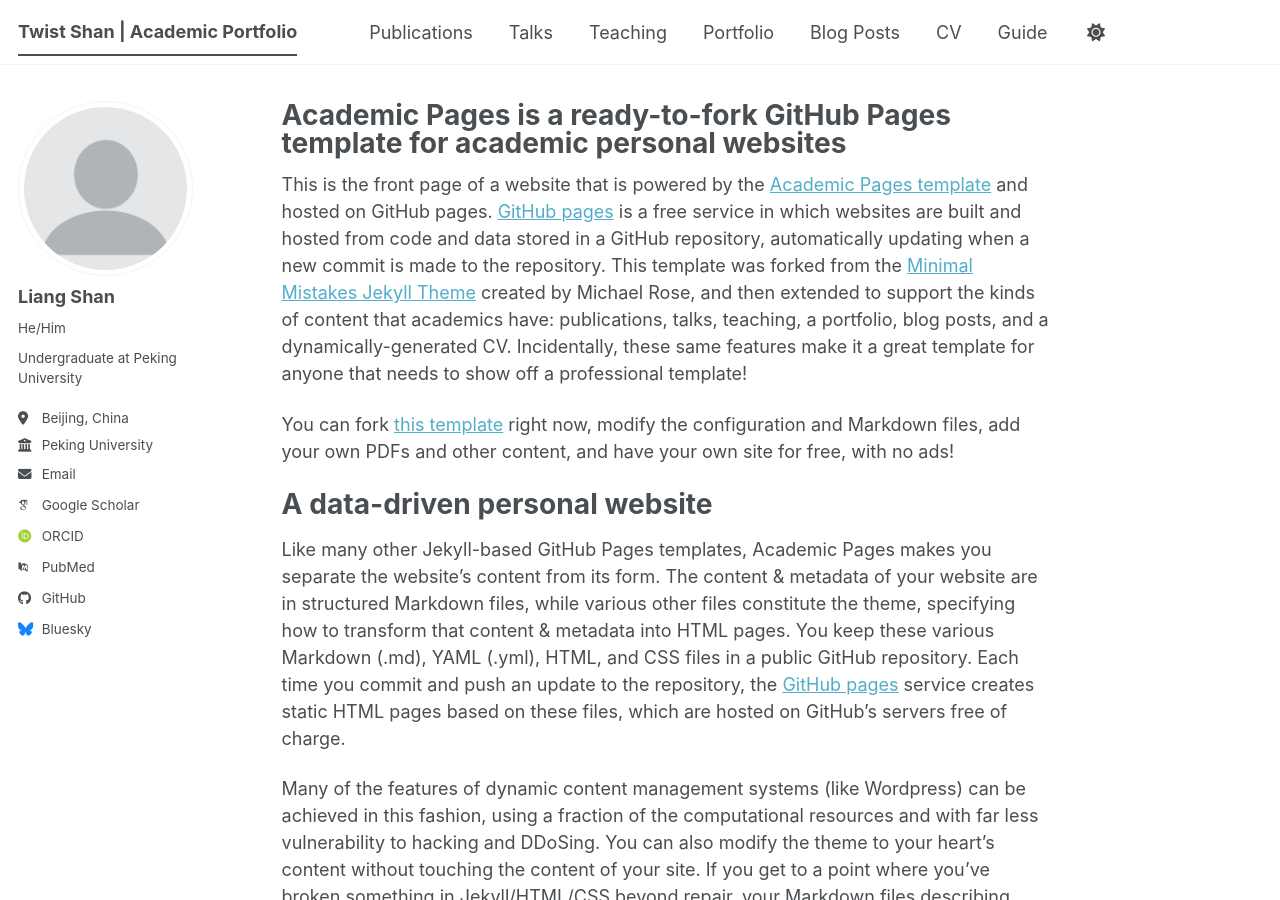
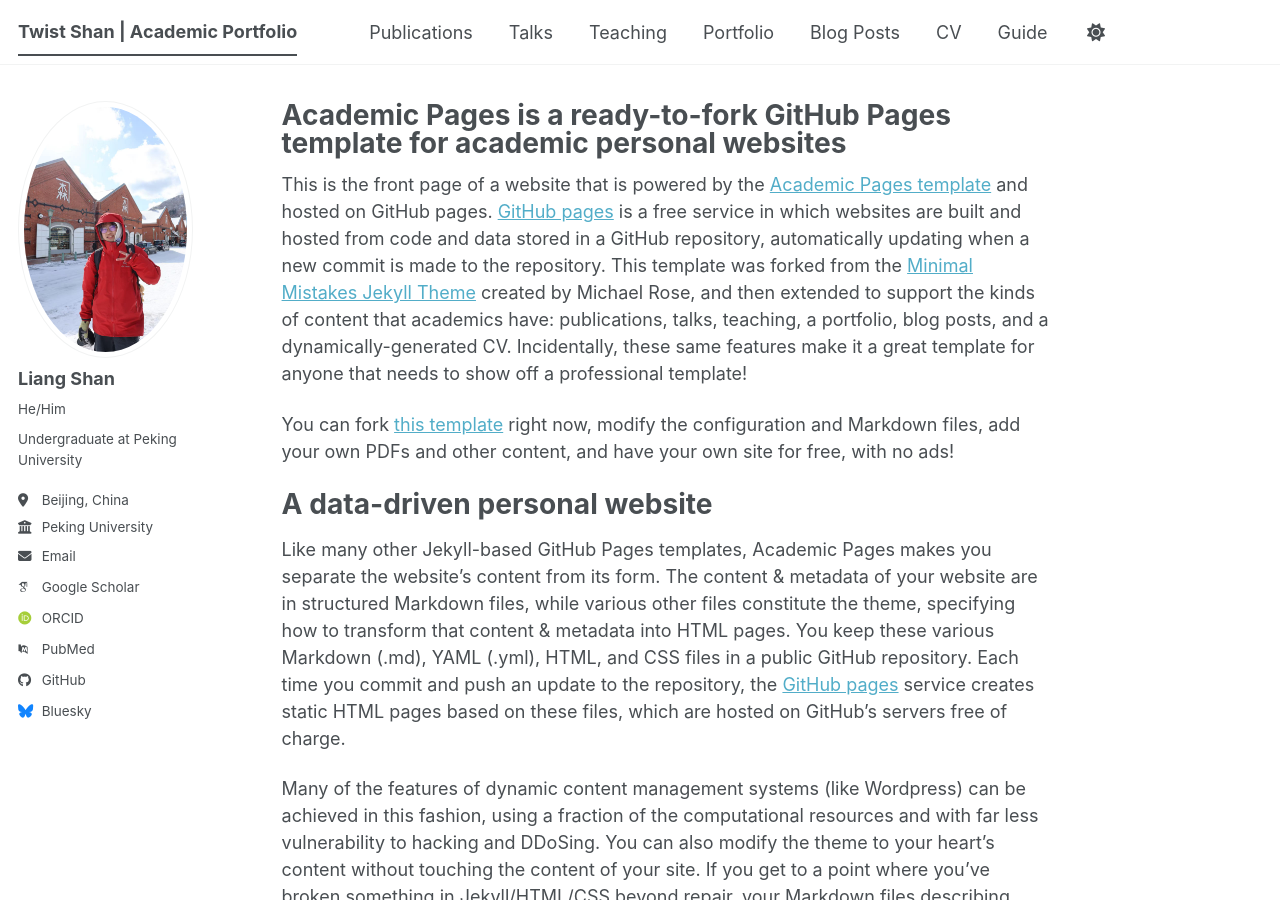
Before and after one commit to Twist-Shan/Twist-Shan.github.io, a Jekyll site: the page built from _pages/about.md, in a window 1280 px wide and 900 px high. Built offline with Jekyll 4.4.1, drawn with Linux system fonts in a browser that asks for light colours; some web fonts are replaced; a script bundle is joined from its source files by our own code; library files that are not in the unit come from our copies.

Commit message:
Update _config.yml

```diff
--- a/_config.yml
+++ b/_config.yml
@@ -23,7 +23,7 @@
 # Site Author
 author:
   # Biographic information
-  avatar           : "profile.png" # 记得在 /images 文件夹下放一张叫 profile.png 的头像
+  avatar           : "profile.jpg"
   name             : "Liang Shan"
   pronouns         : "He/Him"
   bio              : "Undergraduate at Peking University"
```
